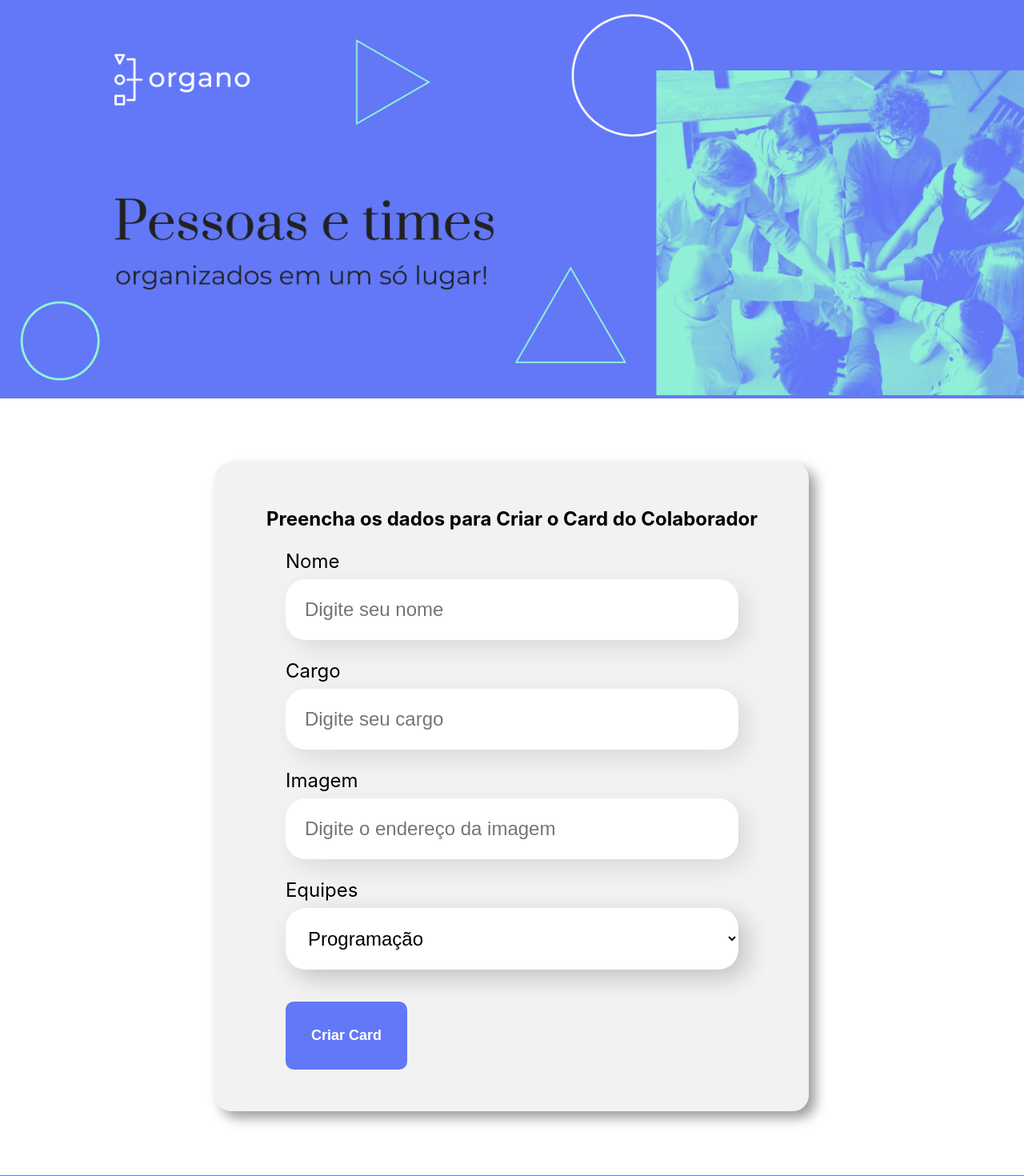
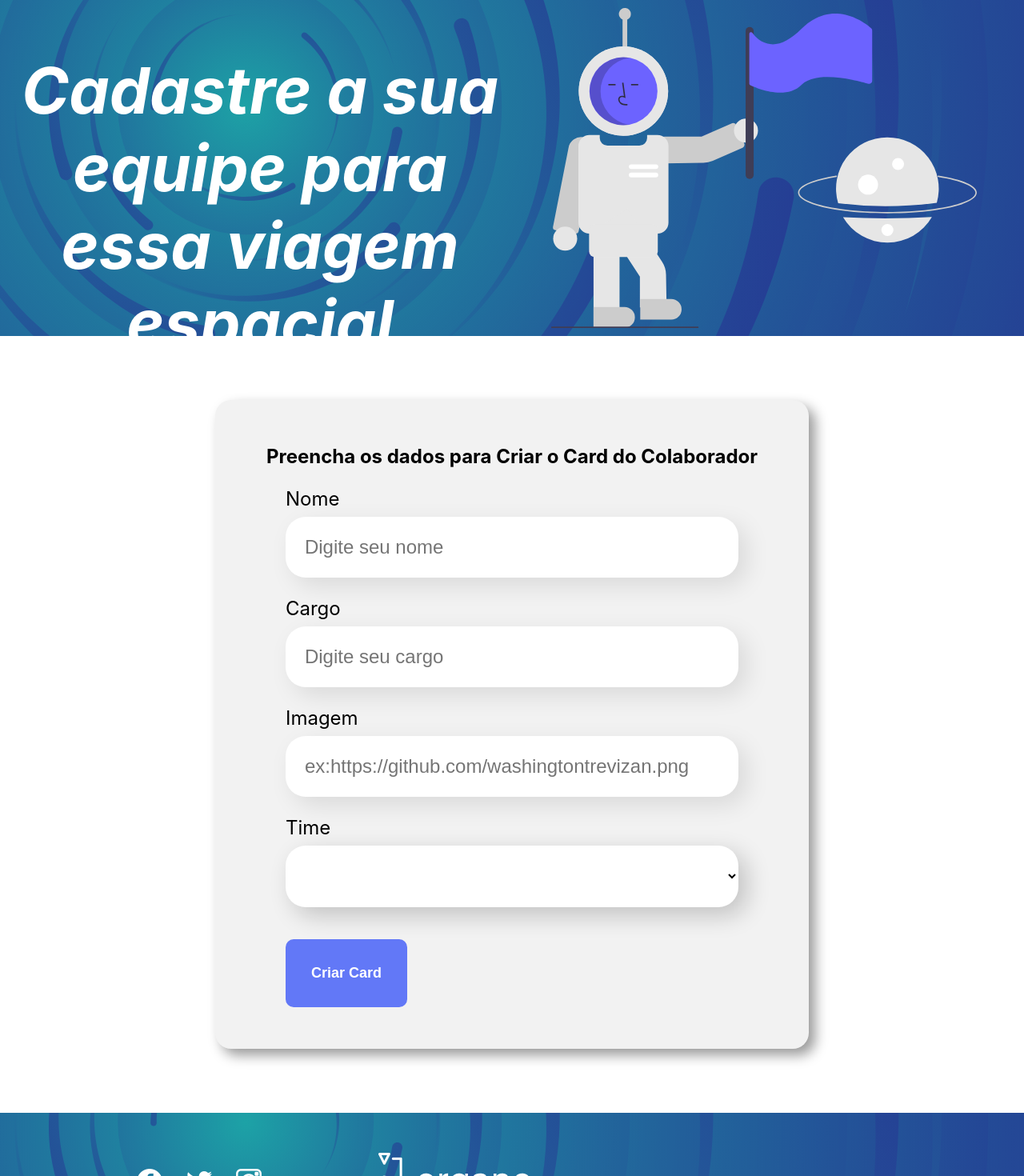
Before and after one commit to WashingtonTrevizan/Criador-de-equipes, a React (Create React App) app: page / in a window 1280 px wide. Shown: the top 1470 px of the page at 80% size. Built offline with nearby package versions, Linux system fonts and the light colour scheme.

Commit message:
corrigido inconstancias na aplicação, realizado uma personalização de textos, organizador de equipes de astronautas

```diff
--- a/src/App.js
+++ b/src/App.js
@@ -9,32 +9,32 @@ function App() {
 
   const time = [
     {
-    nome: 'Programação',
+    nome: 'Mecânica do Voo',
     corPrimaria:'#57c278',
     corSecundaria: '#d9f7e9'
   },
   {
-    nome: 'Front-End',
+    nome: 'Ambiente Espacial',
     corPrimaria:'#82cffa',
     corSecundaria: '#e8f8ff'
   },
   {
-    nome: 'Data Science',
+    nome: 'Estruturas Aeroespaciais',
     corPrimaria:'#a6d157',
     corSecundaria: '#F0F8E2'
   },
   {
-    nome: 'Devops',
+    nome: 'Engenharia Aeroespacial',
     corPrimaria:'#E06B69',
     corSecundaria: '#fde7e8'
   },
   {
-    nome: 'UX e Desing',
+    nome: 'Piloto de Aeronaves',
     corPrimaria:'#DB6EBF',
     corSecundaria: '#FAE9F5'
   },
   {
-    nome: 'Inovação e Gestão',
+    nome: 'Tecnologia da Informação',
     corPrimaria:'#FFBA05',
     corSecundaria: '#FFEEDF'
   }
--- a/src/componentes/Banner/Banner.css
+++ b/src/componentes/Banner/Banner.css
@@ -1,9 +1,27 @@
 .banner {
-    background-color: #6278F7;
+    background-image: url(/public/imagens/sun-tornado.svg);
+    background-size: cover;
+    background-position: center center;
     text-align: center;
+    height: 50vh;
+    margin: auto 0;
+    padding: 10px;
+    display: grid;
+    grid-template-columns: 1fr 1fr;
+    justify-content: center;
+}
+
+.Titulo  {
+    margin: auto 0;
+    font-size: 40px;
+    font-style: oblique;
+    color: #fff;
 }
 
 .banner img {
-    max-width: 100%;
+    max-height: 50vh;
+}
 
+.banner h1 {
+    max-height: 50vh;
 }
--- a/src/componentes/Banner/Banner.js
+++ b/src/componentes/Banner/Banner.js
@@ -3,7 +3,12 @@ function Banner () {
     // JSX
     return(
         <header className= "banner">
-       <img src="/imagens/banner.png"  alt="banner principal da pagina organo"/>
+            <div className="Titulo">
+                <h1>Cadastre a sua equipe para essa viagem espacial</h1>
+            </div>
+            <div>
+                <img src="/imagens/Astronauta.svg"  alt="banner principal da pagina organo"/>
+            </div>
        </header>
     )
 }
--- a/src/componentes/Colaborador/index.js
+++ b/src/componentes/Colaborador/index.js
@@ -1,15 +1,14 @@
 import '../Colaborador/Colaborador.css'
 
-const Colaborador = (props) => {
+const Colaborador = ({nome, cargo, imagem, corDeFundo}) => {
     return (
         <div className ='colaborador'>
-            <div clasName='cabecalho'>
-                <img src={props.imagem} alt={props.nome}/>
+            <div className='cabecalho' style={{backgroundColor: corDeFundo}}>
+                <img src={imagem} alt={nome}/>
             </div>
             <div className='rodape'>
-                <h4>{props.nome}</h4>
-                <h5>{props.cargo}</h5>
-                <h5>{props.nomeDosTimes}</h5>
+                <h4>{nome}</h4>
+                <h5>{cargo}</h5>
             </div>
         </div>
     )
--- a/src/componentes/Formulario/index.js
+++ b/src/componentes/Formulario/index.js
@@ -46,14 +46,14 @@ const Formulario = (props) => {
                     />
                 <CampoTexto
                     label="Imagem"
-                    placeholder="Digite o endereço da imagem"
+                    placeholder="ex:https://github.com/washingtontrevizan.png"
                     valor={imagem}
                     aoAlterado={valor => setImagem(valor)}
                 />
                 <ListaSuspensa
                     obrigatorio={true}
                     itens ={props.nomeDosTimes}
-                    label="Equipes"
+                    label="Time"
                     valor={times}
                     aoAlterado={valor => setTimes(valor)}
                 />
--- a/src/componentes/ListaSuspensa/index.js
+++ b/src/componentes/ListaSuspensa/index.js
@@ -4,7 +4,8 @@ const ListaSuspensa = (props) => {
     return (
         <div className="lista-suspensa">
             <label>{props.label}</label>
-            <select onChange={evento => props.aoAlterado(evento.target.value)} required={props.obrigatorio} value={props.value}>
+            <select onChange={evento => props.aoAlterado(evento.target.value)} required={props.obrigatorio} value={props.valor}>
+                <option value={""}></option>
                 {props.itens.map(item => {
                     return <option key={item}>{item}</option>
                 })
--- a/src/componentes/Rodape/Rodape.css
+++ b/src/componentes/Rodape/Rodape.css
@@ -1,5 +1,7 @@
 .footer {
-    background: #6278F7;
+    background-image: url(/public/imagens/sun-tornado.svg);
+    background-size: cover;
+    background-position: center center;
     display: flex;
     justify-content: space-around;
     color: #fff;
--- a/src/componentes/Time/index.js
+++ b/src/componentes/Time/index.js
@@ -9,9 +9,11 @@ const Time = (props) => {
             <h3 style={{borderColor: props.corPrimaria } }>{props.nome}</h3>
             <div className="colaboradores">
             {props.colaboradores.map( colaborador => <Colaborador
-             nome={colaborador.nome}
-             cargo={colaborador.cargo}
-             imagem={colaborador.imagem}
+            corDeFundo={props.corPrimaria}
+            key={colaborador.nome}
+            nome={colaborador.nome}
+            cargo={colaborador.cargo}
+            imagem={colaborador.imagem}
              />)}
             </div>
         </section>
```
Also changed, not shown: public/imagens/Astronauta.svg (added), public/imagens/sun-tornado.svg (added).
